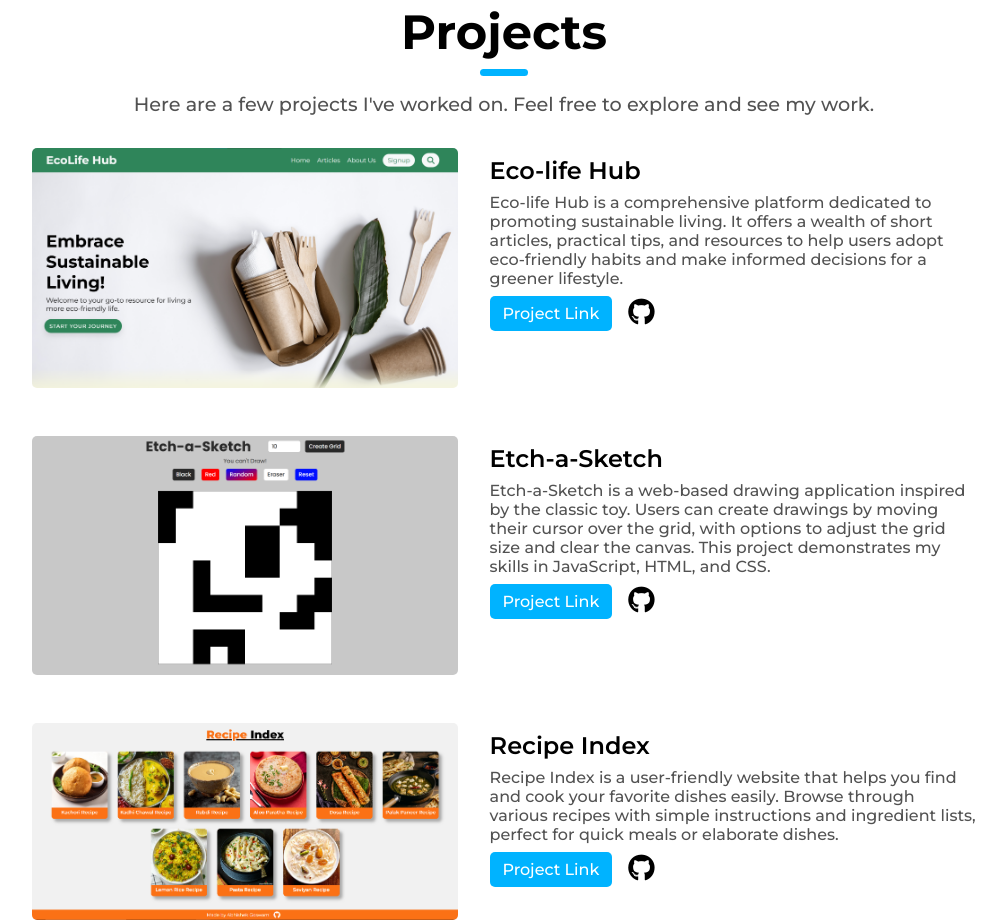
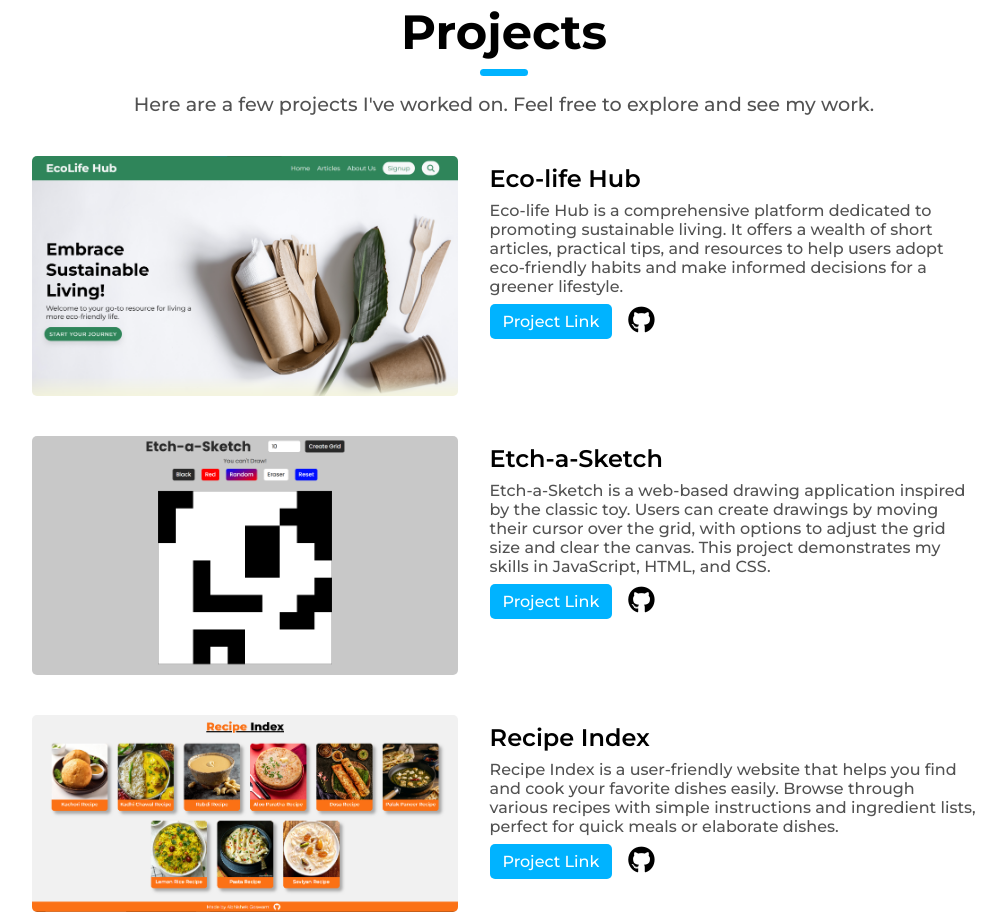
Before and after one commit to AbhishekGoswam1/Portfolio, a plain HTML site: page index.html in a window 1280 px wide. Shown: the part 1648-2571 px from the top of the page, without its empty margins (136-1139 px from the left). Drawn offline with nearby package versions, Linux system fonts and the light colour scheme.

Commit message:
fix some things

```diff
--- a/style.css
+++ b/style.css
@@ -327,7 +327,8 @@ nav h1{
     width: 100%;
     display: flex;
     flex-direction: column;
-    gap: 3rem;
+    gap: 2.5rem;
+    margin-top: 2.5rem;
 }
 
 .project-card{
```
Also changed, not shown: index.html (+1 -1 lines).
